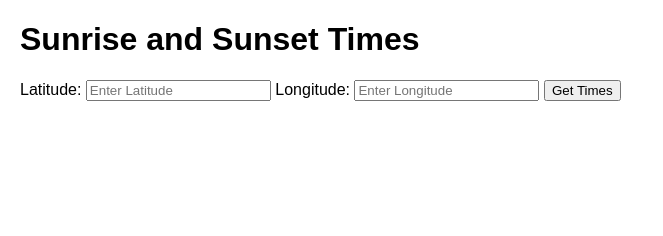
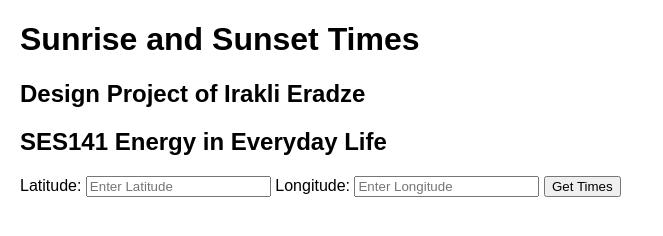
Before and after one commit to ikaera/Time_of_sunrise_and_sunset, a plain HTML site: page index.html in a window 1280 px wide. Shown: the whole page, without its empty margins (0-663 px from the left). Drawn offline with Linux system fonts and the light colour scheme.

Commit message:
Update index.html
Add subtitles.

```diff
--- a/index.html
+++ b/index.html
@@ -17,6 +17,8 @@
 <body>
 
     <h1>Sunrise and Sunset Times</h1>
+    <h2> Design Project of Irakli Eradze</h2>
+    <h2> SES141 Energy in Everyday Life </h2>
     <label for="latitude">Latitude:</label>
     <input type="text" id="latitude" placeholder="Enter Latitude" />
     <label for="longitude">Longitude:</label>
```
